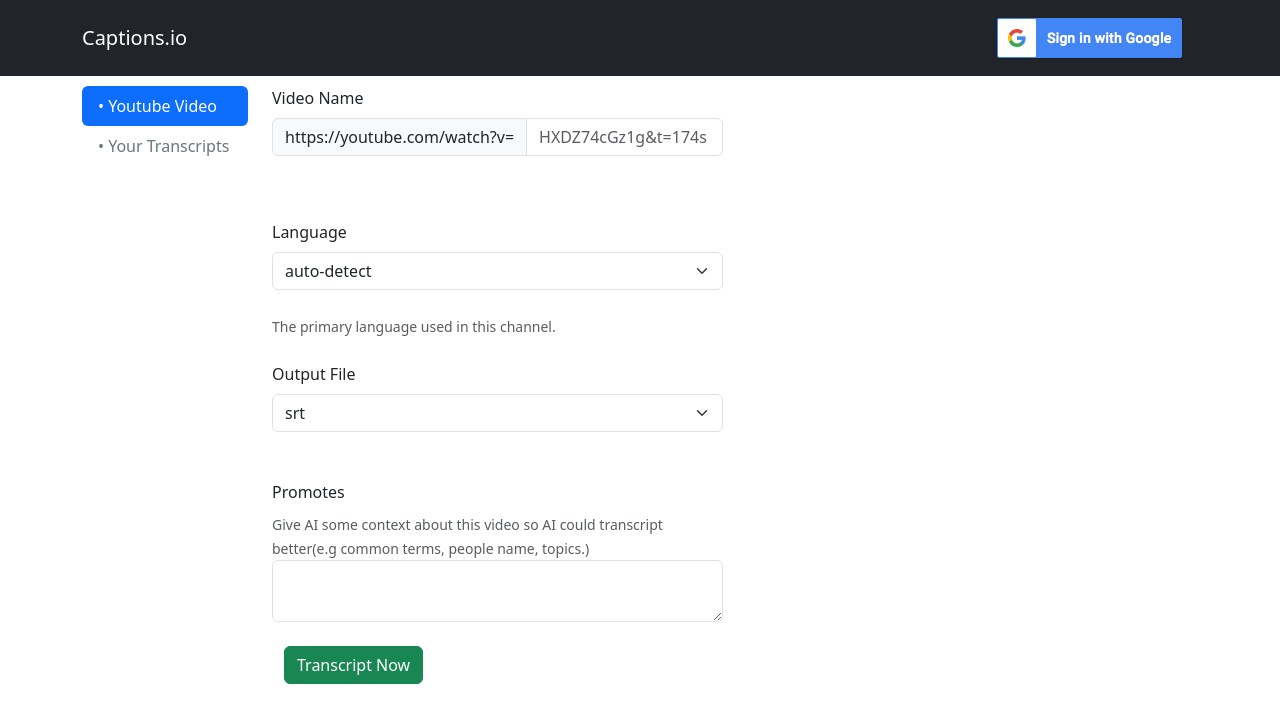
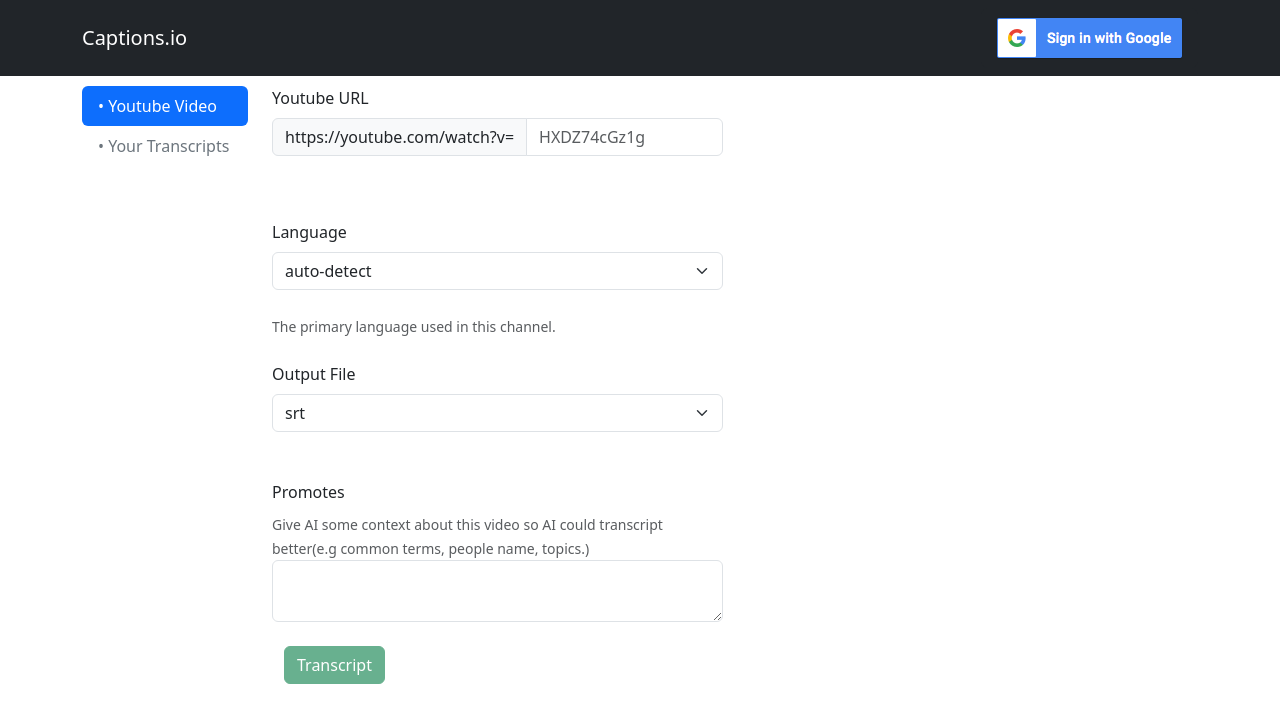
Before and after one commit to NoPointExc/cap-www, a React (Create React App) app: page / in a window 1280 px wide. Both pictures are taken after a click on the button "• Youtube Video". Shown: the top 722 px of the page. Built offline with nearby package versions, Linux system fonts and the light colour scheme.

Commit message:
lint & disable "Transcript" Button when video id not set

```diff
--- a/src/Transcripts.js
+++ b/src/Transcripts.js
@@ -14,18 +14,18 @@
 const STATUS_MAP = {
     1: "5%", // TODO
     2: "10%", // LOCKED
-    3: "15%",// CLAIMED
+    3: "15%", // CLAIMED
     4: "50%", // WORKING
-    5: "Error",   // ERROR
+    5: "Error", // ERROR
     6: "Failed", //FAILED
-    7: "Done",    // DONE
+    7: "Done", // DONE
+    20: "DELETED" // DELETED
 };
 
 
 function formatTime(unixtime) {
     // examples: "4 hours ago", "2 months ago", "20 seconds ago"
     const now = new Date();
-    const time = new Date(unixtime * 1000);
     const ONE_HOUR_IN_MS = 3600 * 1000;
     const ONE_DAY_IN_MS = 24 * ONE_HOUR_IN_MS;
     const ONE_WEEK_IN_MS = 7 * ONE_DAY_IN_MS;
@@ -195,7 +195,6 @@
         } else {
             const newSelected = new Set(selected);
             newSelected.delete(id);
-            // TODO disable the "select all" checkbox
             setSelected(newSelected);
         }
     }
@@ -228,7 +227,6 @@
         event.preventDefault();
 
         if (selected.size > 0) {
-            // POST https://127.0.0.1:8000/workflow/delete 422 (Unprocessable Entity)
             const toDeleteIds = Array.from(selected);
             const url = `${DOMAIN}/workflow/delete`;
             await fetch(
@@ -243,7 +241,7 @@
                     body: JSON.stringify(toDeleteIds)
                 },
             )
-            .then(response => {
+            .then(_response => {
                 const updatedWorkflows = workflows.filter((w) => !selected.has(w.id));
                 setWorkflows(updatedWorkflows);
                 setSelected(new Set());
--- a/src/Video.js
+++ b/src/Video.js
@@ -21,7 +21,7 @@
     );
 
     const onFormSubmit = async (event) => {
-        event.preventDefault(); // Prevents the default form submission behavior
+        event.preventDefault();
 
         const arg_json_str = JSON.stringify(formData);
         const url = `${DOMAIN}/workflow/add?type=${VIDEO_WORKFLOW_TYPE}&args=${arg_json_str}`;
@@ -60,14 +60,14 @@
     return (
         <Form onSubmit={onFormSubmit}>
             <div class="video-url-form">
-                <Form.Label>Video Name</Form.Label>
+                <Form.Label>Youtube URL</Form.Label>
                 <InputGroup className="mb-3">
                     <InputGroup.Text id="basic-addon1">https://youtube.com/watch?v=</InputGroup.Text>
                     <Form.Control
                         name="video_uuid"
                         value={formData.video_uuid}
                         onChange={onFormChange}
-                        placeholder="HXDZ74cGz1g&t=174s"
+                        placeholder="HXDZ74cGz1g"
                         aria-label="video-url"
                         aria-describedby="basic-addon1"
                     />
@@ -149,8 +149,8 @@
                 <Container>
                     <Row>
                         <Col md={6}>
-                            <Button variant="success" type="submit">
-                                Transcript Now
+                            <Button variant="success" type="submit" disabled={formData.video_uuid === null}>
+                                Transcript
                             </Button>
                         </Col>
                     </Row>
```
